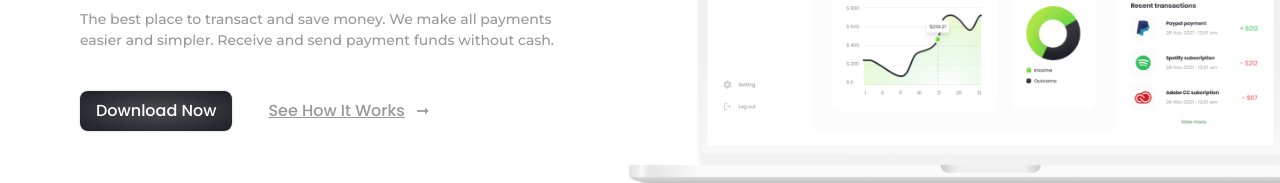
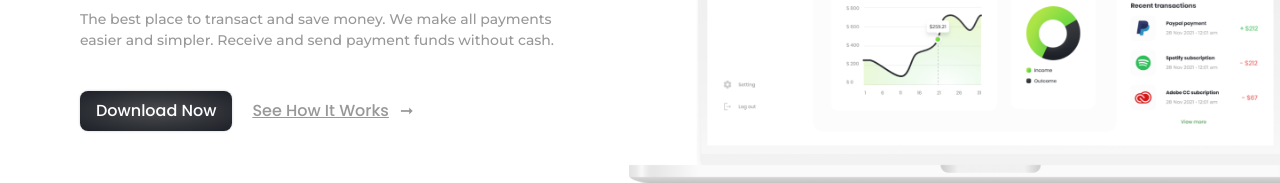
Before and after one commit to KPrince-coder/React-Projects, a React (Create React App) app: page / in a window 1280 px wide. Shown: the part 406-589 px from the top of the page. Built offline with nearby package versions, Linux system fonts and the light colour scheme.

Commit message:
Set padding to zero on link buttons

```diff
--- a/src/components/Button/Button.css
+++ b/src/components/Button/Button.css
@@ -19,10 +19,10 @@
 	background-color: var(--clr-tertiary);
 }
 
-.btn--link-grey,
-.btn--link-green {
+.btn[class*='link'] {
 	background: transparent;
 	box-shadow: none;
+	padding: 0;
 }
 
 .btn[class*='link'] > .btn__text {
```
